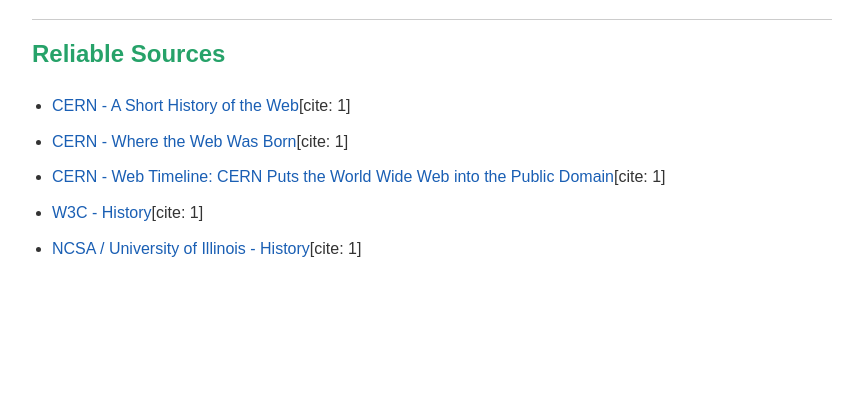
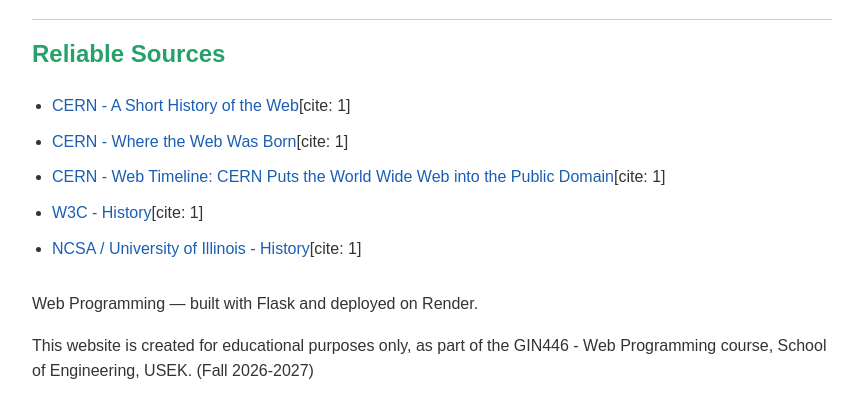
Before and after one commit to Jadfahed224/web-programming-site, a Flask app: page /web-history-ai in a window 1280 px wide. Shown: the part 981-1401 px from the top of the page, without its empty margins (208-1065 px from the left). Before the commit the page ends 1238 px from the top, so only its background shows below. Run offline with Flask 3, Linux system fonts and the light colour scheme.

Commit message:
Part 3: AI-generated history pages

```diff
--- a/templates/internet-history-ai.html
+++ b/templates/internet-history-ai.html
@@ -133,6 +133,8 @@
                 <li><a href="https://www.nsf.gov/impacts/internet" target="_blank" rel="noopener noreferrer">U.S. National Science Foundation - Birth of the Commercial Internet</a></li>
             </ul>
         </nav>
+        <p>Web Programming — built with Flask and deployed on Render.</p>
+        <p>This website is created for educational purposes only, as part of the GIN446 - Web Programming course, School of Engineering, USEK. (Fall 2026-2027)</p>
     </footer>
 
 </body>
--- a/templates/web-history-ai.html
+++ b/templates/web-history-ai.html
@@ -112,6 +112,8 @@
                 </ul>
             </nav>
         </section>
+        <p>Web Programming — built with Flask and deployed on Render.</p>
+        <p>This website is created for educational purposes only, as part of the GIN446 - Web Programming course, School of Engineering, USEK. (Fall 2026-2027)</p>
     </footer>
 
 </body>
```
